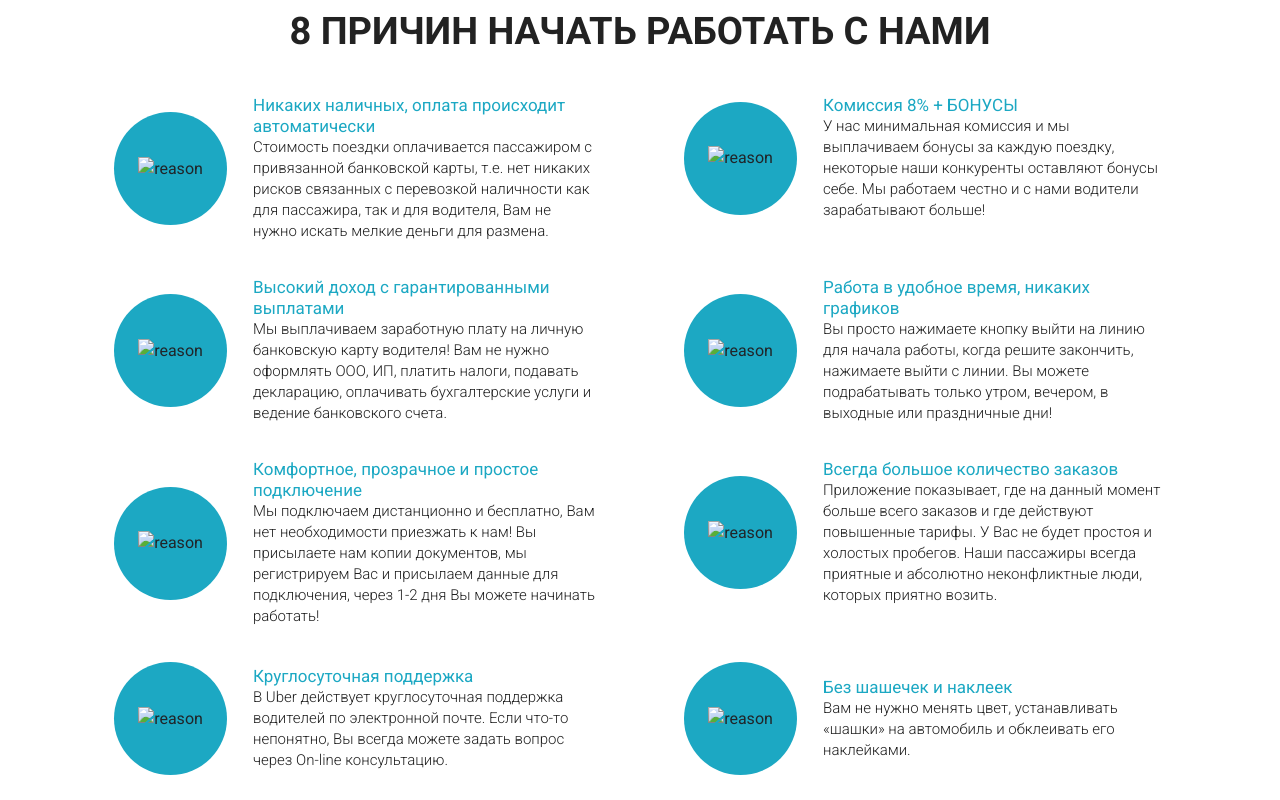
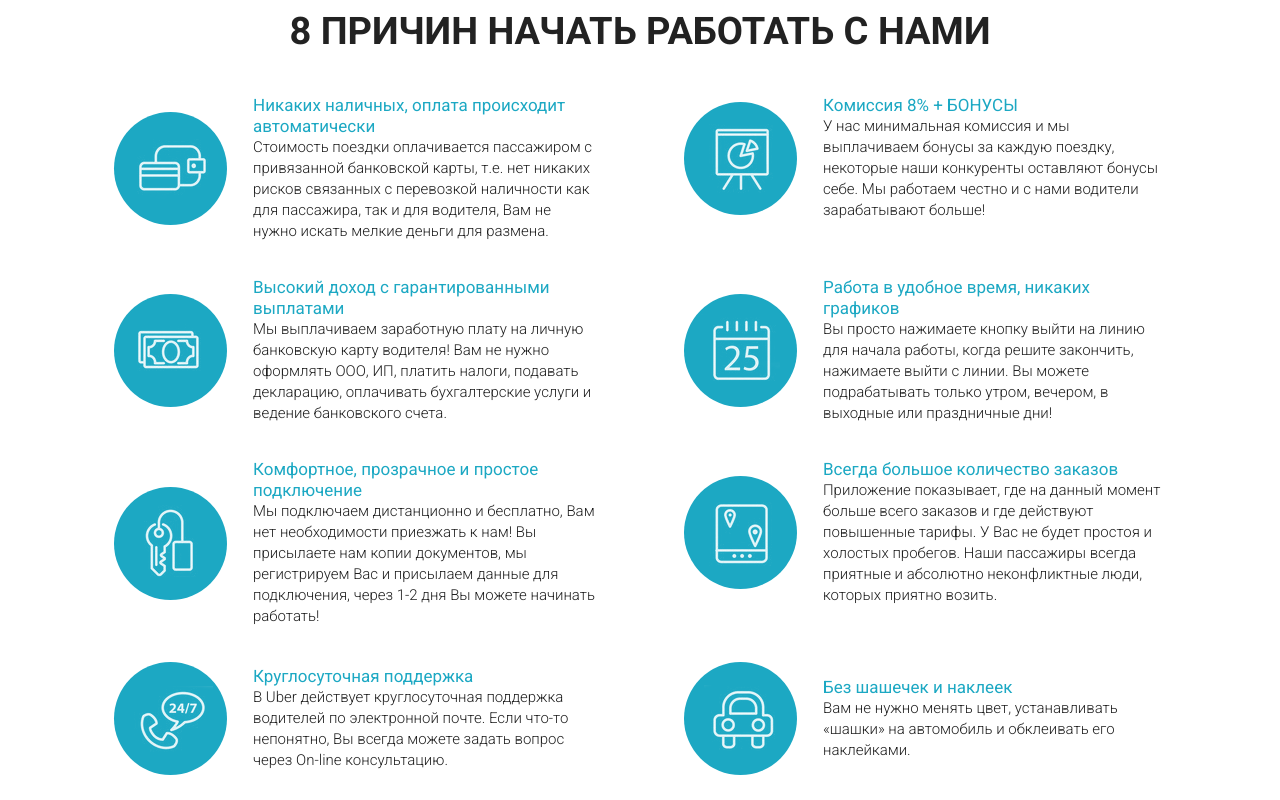
Before and after one commit to tabakus/tabakus, a plain HTML site: page index.html in a window 1280 px wide. Shown: the part 960-1760 px from the top of the page. Drawn offline with Linux system fonts and the light colour scheme; files whose address does not match are found by name.

Commit message:
Update index.html

```diff
--- a/index.html
+++ b/index.html
@@ -81,7 +81,7 @@
                 <div class="col-md-6">
                     <div class="reasons_block">
                         <div class="reasons_round">
-                            <img src="/src/icons/reasons/a001.png" alt="reason">
+                            <img src="/icons/reasons/a001.png" alt="reason">
                         </div>
                         <div class="reasons_descr">
                             <div class="reasons_subtitle">Никаких наличных, оплата происходит автоматически
@@ -96,7 +96,7 @@
                 <div class="col-md-6">
                     <div class="reasons_block">
                         <div class="reasons_round">
-                            <img src="/src/icons/reasons/a002.png" alt="reason">
+                            <img src="/icons/reasons/a002.png" alt="reason">
                         </div>
                         <div class="reasons_descr">
                             <div class="reasons_subtitle">Комиссия 8% + БОНУСЫ</div>
@@ -110,7 +110,7 @@
                 <div class="col-md-6">
                     <div class="reasons_block">
                         <div class="reasons_round">
-                            <img src="/src/icons/reasons/a003.png" alt="reason">
+                            <img src="/icons/reasons/a003.png" alt="reason">
                         </div>
                         <div class="reasons_descr">
                             <div class="reasons_subtitle">Высокий доход с гарантированными выплатами
@@ -125,7 +125,7 @@
                 <div class="col-md-6">
                     <div class="reasons_block">
                         <div class="reasons_round">
-                            <img src="/src/icons/reasons/a004.png" alt="reason">
+                            <img src="/icons/reasons/a004.png" alt="reason">
                         </div>
                         <div class="reasons_descr">
                             <div class="reasons_subtitle">Работа в удобное время, никаких графиков
@@ -140,7 +140,7 @@
                 <div class="col-md-6">
                     <div class="reasons_block">
                         <div class="reasons_round">
-                            <img src="/src/icons/reasons/a005.png" alt="reason">
+                            <img src="/icons/reasons/a005.png" alt="reason">
                         </div>
                         <div class="reasons_descr">
                             <div class="reasons_subtitle">Комфортное, прозрачное и простое подключение
@@ -155,7 +155,7 @@
                 <div class="col-md-6">
                     <div class="reasons_block">
                         <div class="reasons_round">
-                            <img src="/src/icons/reasons/a006.png" alt="reason">
+                            <img src="/icons/reasons/a006.png" alt="reason">
                         </div>
                         <div class="reasons_descr">
                             <div class="reasons_subtitle">Всегда большое количество заказов
@@ -170,7 +170,7 @@
                 <div class="col-md-6">
                     <div class="reasons_block">
                         <div class="reasons_round">
-                            <img src="/src/icons/reasons/a007.png" alt="reason">
+                            <img src="/icons/reasons/a007.png" alt="reason">
                         </div>
                         <div class="reasons_descr">
                             <div class="reasons_subtitle">Круглосуточная поддержка
@@ -185,7 +185,7 @@
                 <div class="col-md-6">
                     <div class="reasons_block">
                         <div class="reasons_round">
-                            <img src="/src/icons/reasons/a008.png" alt="reason">
+                            <img src="/icons/reasons/a008.png" alt="reason">
                         </div>
                         <div class="reasons_descr">
                             <div class="reasons_subtitle">Без шашечек и наклеек
@@ -256,7 +256,7 @@
             <div class="label label_white">Возможности</div>
             <div class="title title_white hidden-320">Выбор - отличная штука!</div>
             <div class="subtitle subtitle_white hidden-320">Закажите автомобиль, который подходит вам по стилю и бюджету</div>
-            <div class="choice_car"><img src="/src/img/car.png" alt="car"></div>
+            <div class="choice_car"><img src="/img/car.png" alt="car"></div>
             <div class="choice_text">Машины на каждый день.<br>
                 Лучше, быстрее и дешевле, чем такси</div>
         </div>
```
